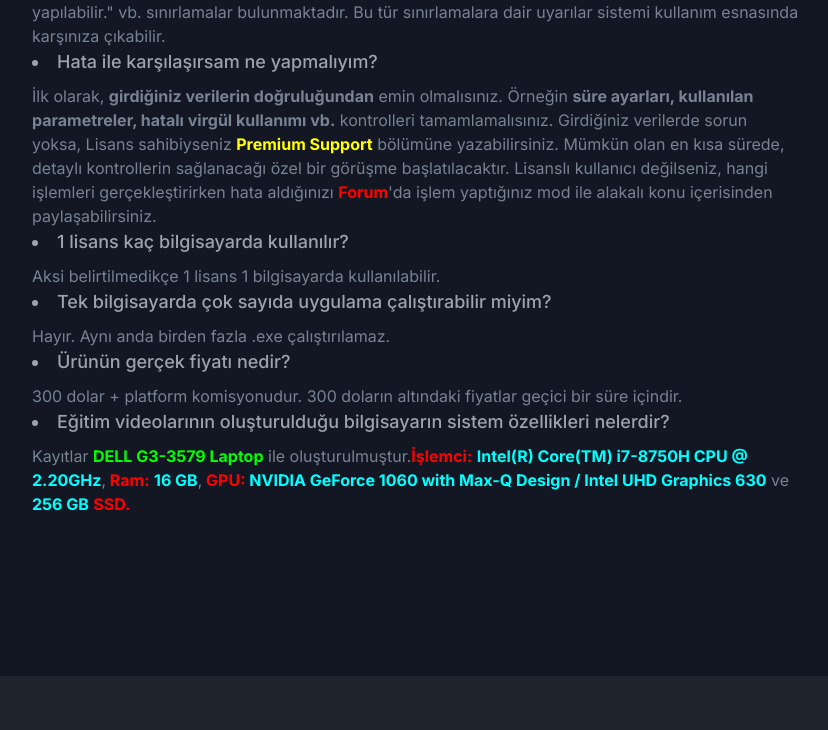
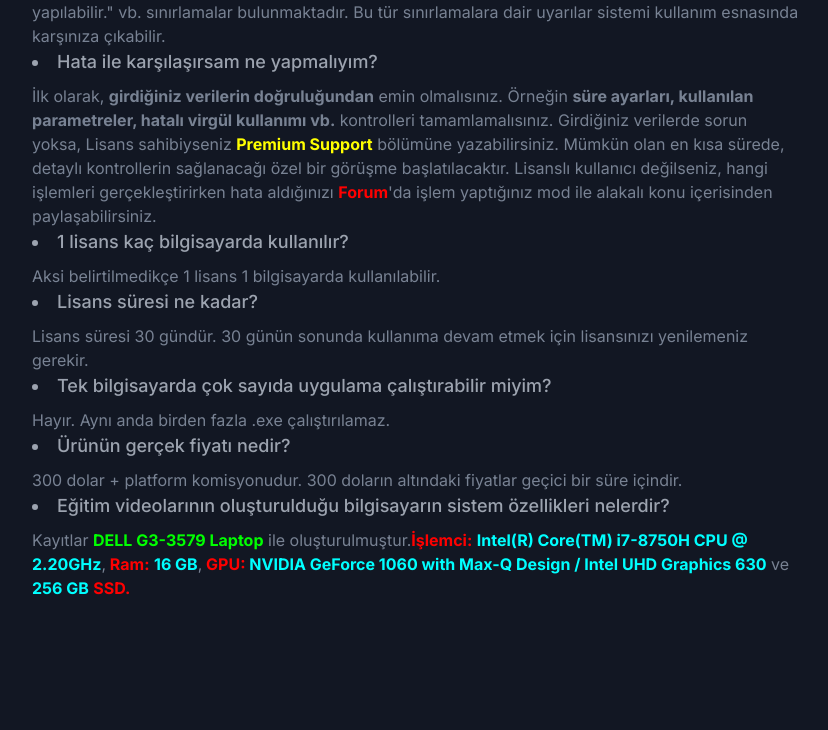
Before and after one commit to f9260/tes8, a Next.js app: page /sik-sorulanlar in a window 1280 px wide. Shown: the part 632-1362 px from the top of the page, without its empty margins (224-1052 px from the left). Built offline with nearby package versions, Linux system fonts and the light colour scheme.

Commit message:
Update page.tsx

```diff
--- a/src/app/sik-sorulanlar/page.tsx
+++ b/src/app/sik-sorulanlar/page.tsx
@@ -68,6 +68,10 @@ Alt modlar kendi içinde kararlı çalışır ancak ortak özelliklerle uyumlu
                     </li>
                     Aksi belirtilmedikçe 1 lisans 1 bilgisayarda kullanılabilir.
                     <li className="mb-2 text-base font-medium text-[#9ca3af] sm:text-lg lg:text-base xl:text-lg">
+                    Lisans süresi ne kadar?
+                    </li>
+                    Lisans süresi 30 gündür. 30 günün sonunda kullanıma devam etmek için lisansınızı yenilemeniz gerekir.
+                    <li className="mb-2 text-base font-medium text-[#9ca3af] sm:text-lg lg:text-base xl:text-lg">
                     Tek bilgisayarda çok sayıda uygulama çalıştırabilir miyim?
                     </li>
                     Hayır. Aynı anda birden fazla .exe çalıştırılamaz.
```
